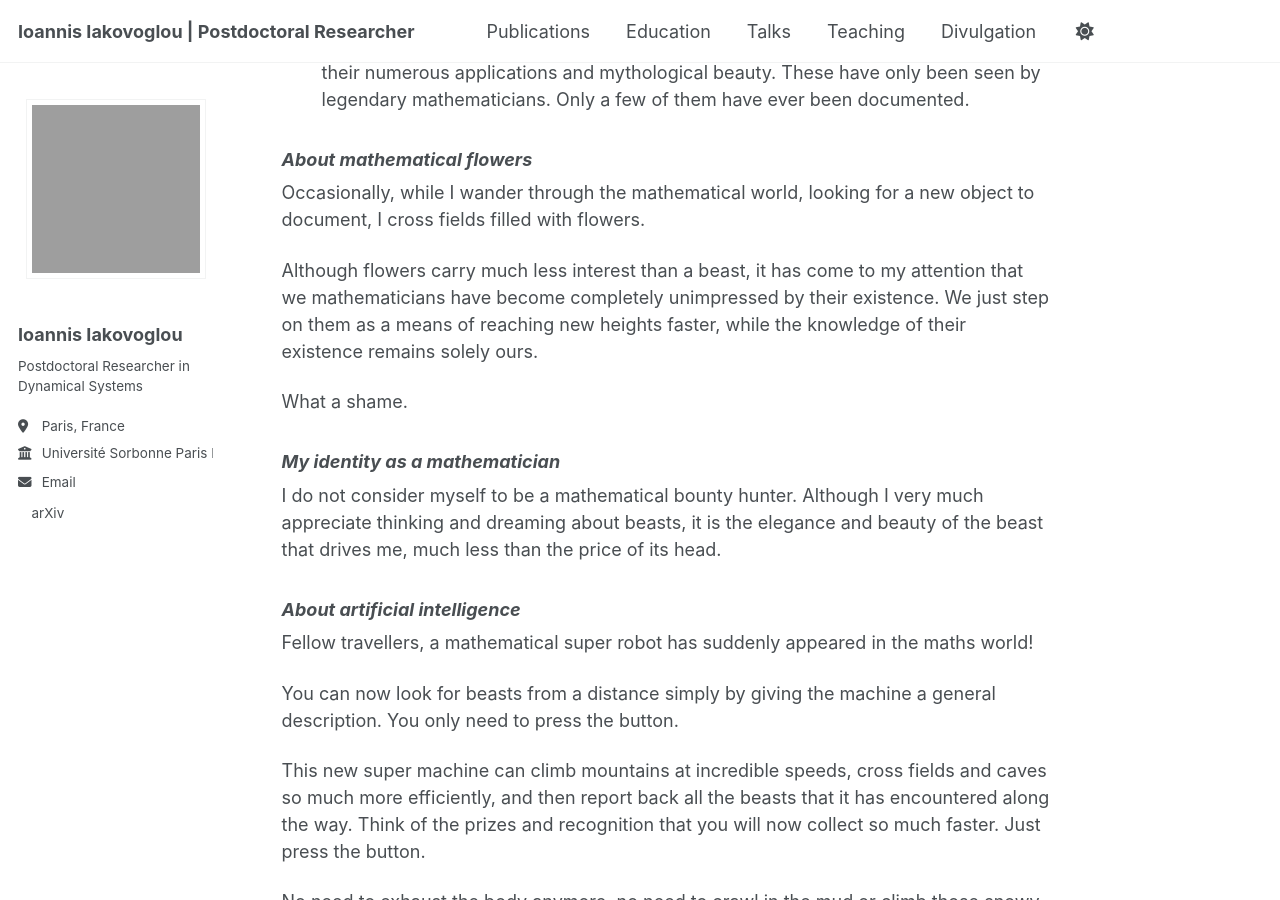
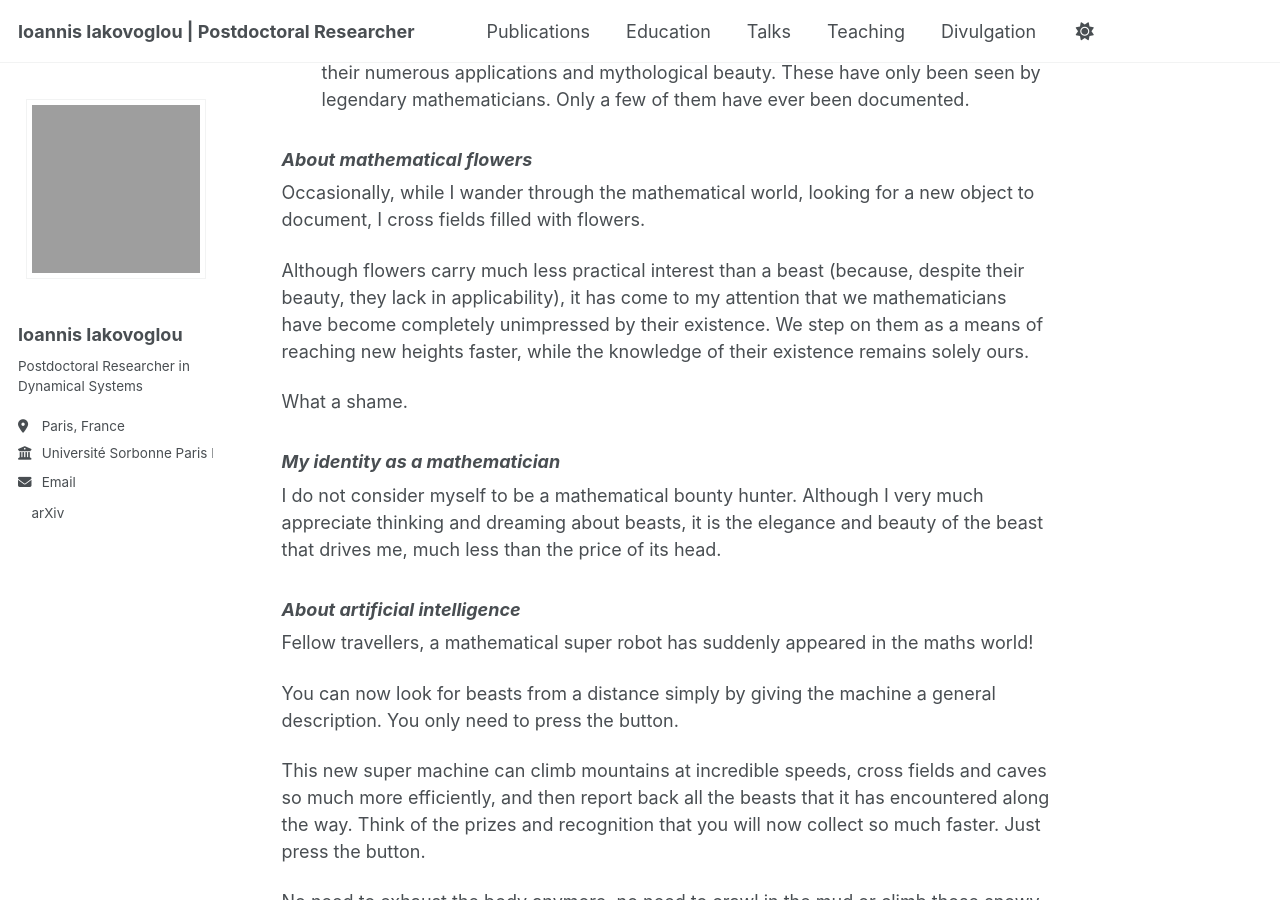
Before and after one commit to ioannisiakovoglou/ioannisiakovoglou.github.io, a Jekyll site: the page built from _pages/tales-of-the-maths-world.html, in a window 1280 px wide and 900 px high, scrolled down 1213 px. Built offline with Jekyll 4.4.1, drawn with Linux system fonts in a browser that asks for light colours; a script bundle is joined from its source files by our own code; a style sheet for code colours, icons or effects is not loaded.

Commit message:
Update tales-of-the-maths-world.html

```diff
--- a/_pages/tales-of-the-maths-world.html
+++ b/_pages/tales-of-the-maths-world.html
@@ -65,7 +65,7 @@ Occasionally, while I wander through the mathematical world, looking for a new o
 </p>
 
 <p>
-Although flowers carry much less interest than a beast, it has come to my attention that we mathematicians have become completely unimpressed by their existence. We just step on them as a means of reaching new heights faster, while the knowledge of their existence remains solely ours.
+Although flowers carry much less practical interest than a beast (because, despite their beauty, they lack in applicability), it has come to my attention that we mathematicians have become completely unimpressed by their existence. We step on them as a means of reaching new heights faster, while the knowledge of their existence remains solely ours.
 </p>
 
 <p>What a shame.</p>
```
